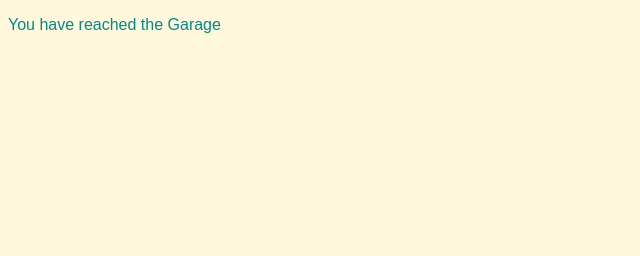
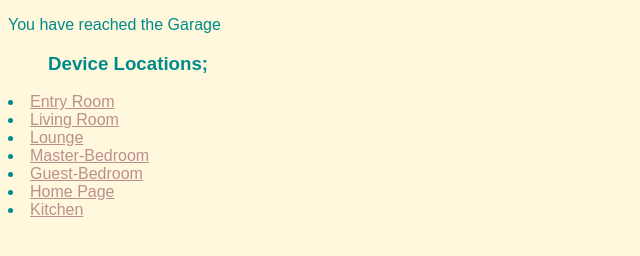
Before and after one commit to bytemgmt/Barry-HA-Web-Application, a plain HTML site: page Garage.html in a window 1280 px wide. Shown: the whole page, without its empty margins (0-640 px from the left). Drawn offline with Linux system fonts and the light colour scheme.

Commit message:
adding navigation for Garage, Guest-Bedroom, Index

```diff
--- a/Garage.html
+++ b/Garage.html
@@ -7,5 +7,16 @@
 </head>
 <body>
 <p>You have reached the Garage</p>
+
+	<ul><h3>Device Locations;<h3></ul>
+		<li><a href="Entry-Room.html">Entry Room<a></li>
+		<li><a href="Living-Room.html">Living Room<a></li>
+		<li><a href="Lounge-Room.html">Lounge<a></li>
+		<li><a href="Master-Bedroom.html">Master-Bedroom<a></li>
+		<li><a href="Guest-Bedroom.html">Guest-Bedroom<a></li>
+		<li><a href="Index.html">Home Page<a></li>
+		<li><a href="Kitchen.html">Kitchen<a></li>
+	</ul>
+
 </body>
 </html>
```
Also changed, not shown: Guest-Bedroom.html (+11 -0 lines), Index.html (+1 -1 lines).
